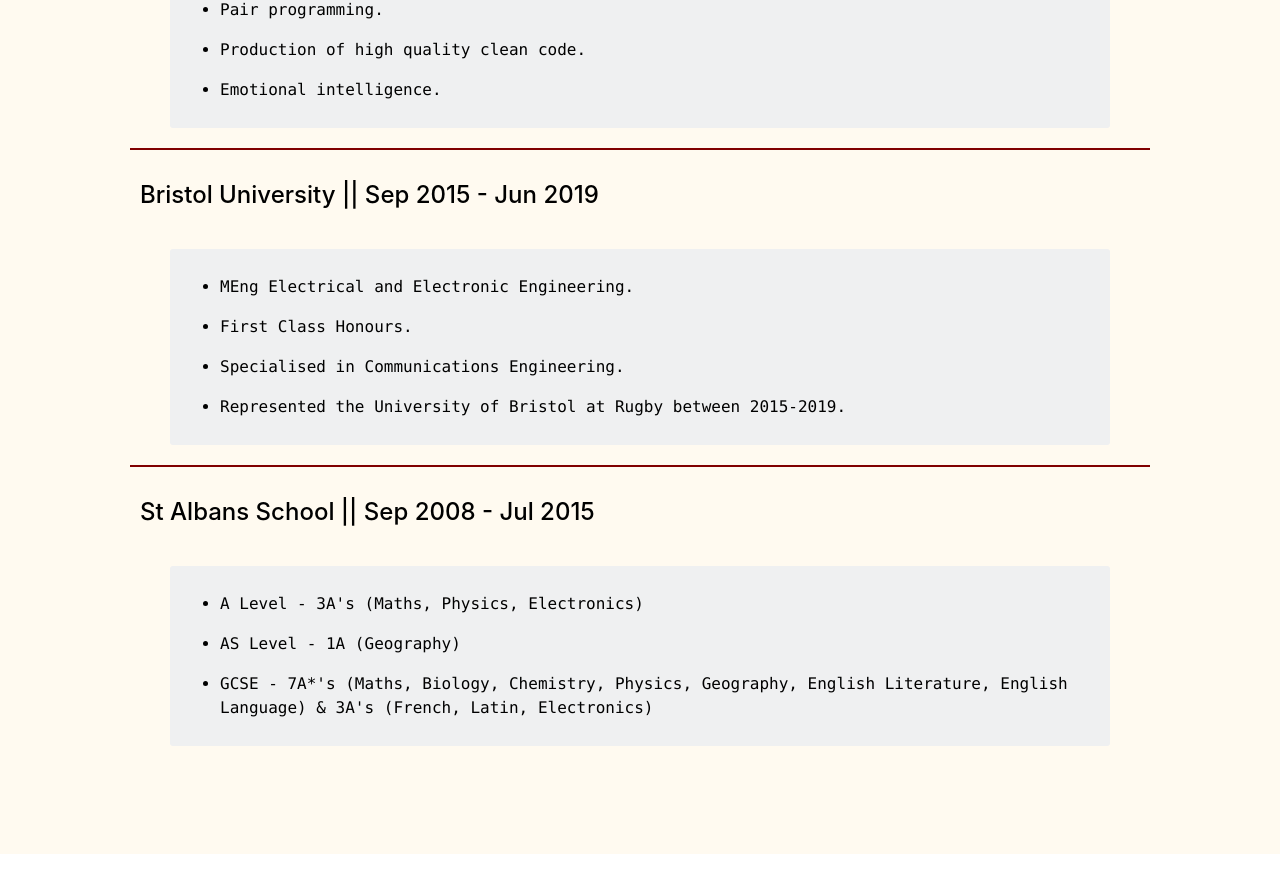
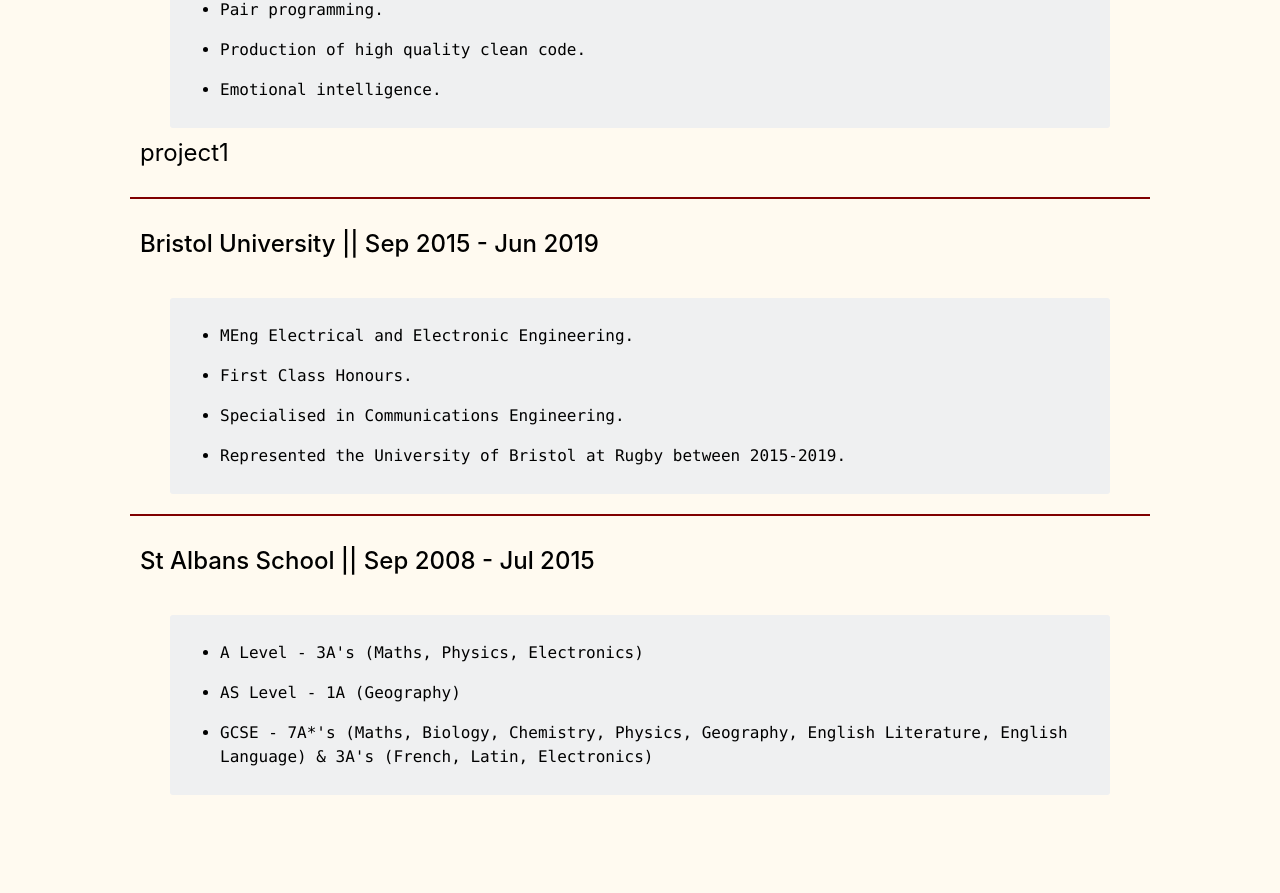
Before and after one commit to perrinjack/portfolio, a React (Create React App) app: page / in a window 1280 px wide. Shown: the part 976-1869 px from the top of the page. Before the commit the page ends 1830 px from the top, so only its background shows below. Built offline with nearby package versions, Linux system fonts and the light colour scheme; the HTML template or start-up script is replaced by a standard one.

Commit message:
Project container created

```diff
--- a/src/components/experience.tsx
+++ b/src/components/experience.tsx
@@ -1,6 +1,7 @@
 import React from 'react';
 import ReactMarkdown from 'react-markdown';
 import '../App.scss';
+import Project from './project';
 import '../styles/experience.scss';
 type EmployerCardProps = {
   data?: string;
@@ -21,6 +22,10 @@
         <div className="experience-title">{sectionTitle}</div>
         <div className="experience-title">{title}</div>
         <ReactMarkdown className="code-block" source={summary} />
+        <div className="project-container">
+          {' '}
+          <Project title="project1" />{' '}
+        </div>
       </div>
     );
   }
--- /dev/null
+++ b/src/components/project.tsx
@@ -0,0 +1,11 @@
+import React, { ReactNode } from 'react';
+import '../styles/header.scss';
+
+type ProjectProps = {
+  title: string;
+};
+const Project = ({ title }: ProjectProps) => {
+return <div>{title}</div>;
+};
+
+export default Project;
--- a/src/styles/experience.scss
+++ b/src/styles/experience.scss
@@ -19,3 +19,10 @@
   margin: 10px;
   font-weight: 500;
 }
+
+.project-container {
+  display: flex;
+  flex-wrap: wrap;
+  justify-content: space-between;
+  margin: 10px;
+}
```
Lines whose indentation alone changed are shown as unchanged.
